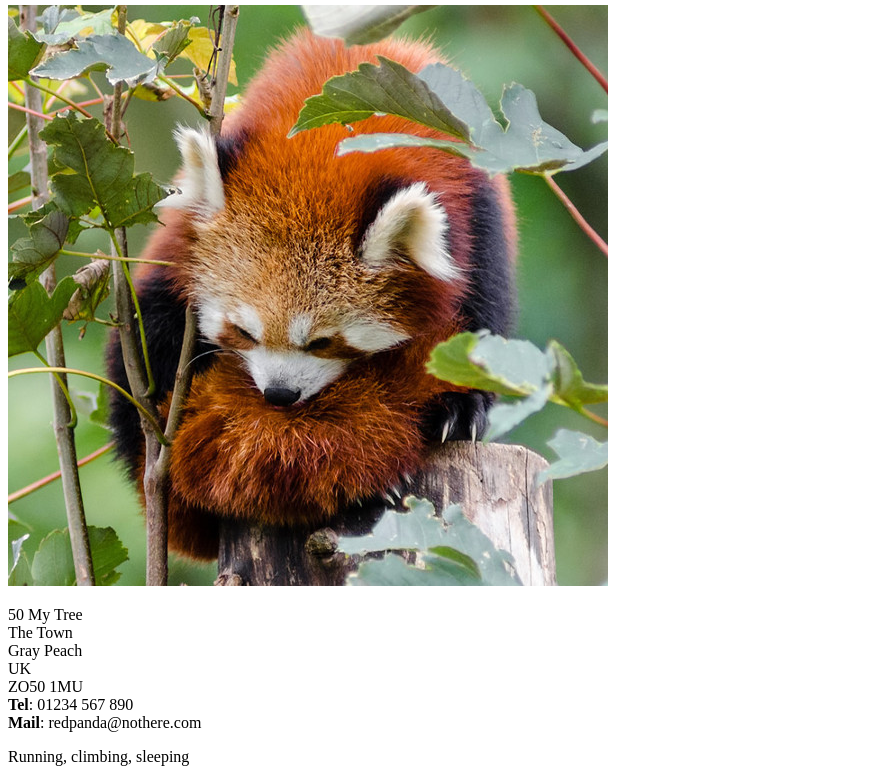
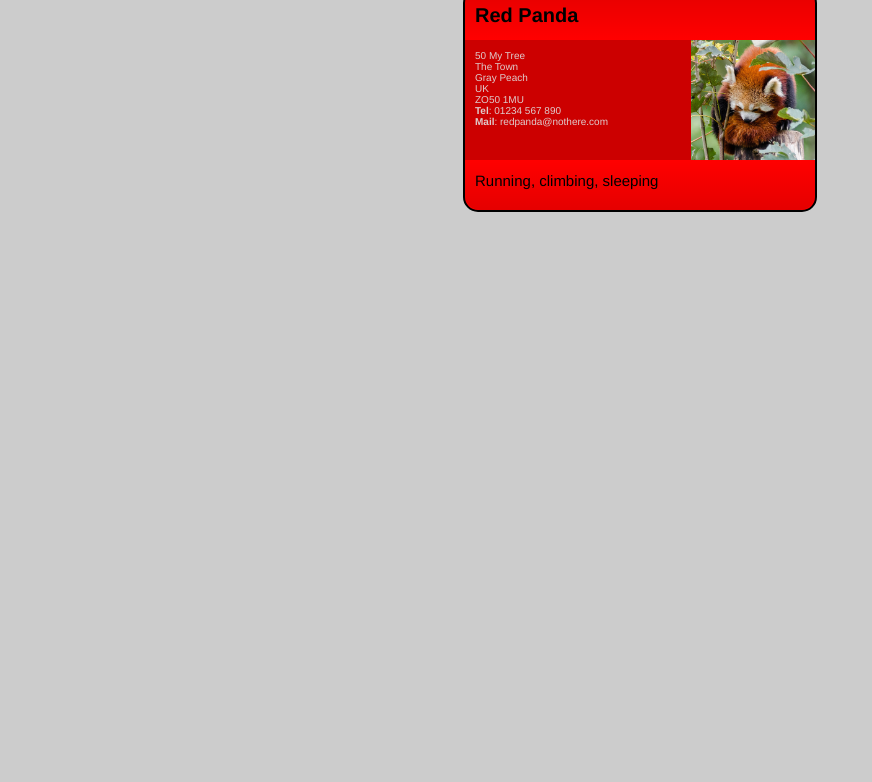
Before and after one commit to CalciumCat/MDN_assessments, a plain HTML site: page basic_css/index.html in a window 1280 px wide. Shown: the part 62-844 px from the top of the page, without its empty margins (0-872 px from the left). After the commit the page ends 800 px from the top, so only its background shows below. Drawn offline with Linux system fonts and the light colour scheme.

Commit message:
Uses CSS to create a card

```diff
--- a/basic_css/index.html
+++ b/basic_css/index.html
@@ -3,6 +3,7 @@
   <head>
     <meta charset="utf-8">
     <title>Fundamental CSS comprehension</title>
+    <link rel="stylesheet" href="styles/master.css">
   </head>
   <body>
 
@@ -11,7 +12,7 @@
       <h2>Red Panda</h2>
     </header>
     <article>
-      <img src="images\red-panda600_portrait.jpg" alt="A picture of Red Panda - a red panda on a tree">
+      <img src="images/red-panda400.jpg" alt="A picture of Red Panda - a red panda on a tree">
       <p>50 My Tree</br>
          The Town<br>
          Gray Peach<br>
--- a/basic_css/styles/master.css
+++ b/basic_css/styles/master.css
@@ -1,3 +1,4 @@
+/* General page styles */
 body {
   margin: 0;
 }
@@ -8,35 +9,60 @@ html {
   background-color: #ccc;
 }
 
-/* Selectors to be matched up with rulesets */
-
-.card article img
-.card footer
-.card header
-.card
-
-/* Rulesets to be matched up with selectors */
-
-{
+/* Card style */
+.card {
   width: 35em;
   height: 22em;
   margin: 5em auto;
-  background-colour: red;
+  background-color: red;
   border: 0.2em solid black;
   border-radius: 1.5em;
 }
 
-{
+.card h2, .card p {
+  margin: 0;
+}
+
+
+/* Header and footer */
+.card header, .card footer {
+  height: 3em;
+  padding: 1em;
+}
+
+.card header {
   background-image: linear-gradient(to bottom,rgba(0,0,0,0.1), rgba(0,0,0,0));
   border-radius: 1.5em 1.5em 0 0;
 }
 
-{
+.card footer {
   background-image: linear-gradient(to bottom,rgba(0,0,0,0), rgba(0,0,0,0.1));
   border-radius: 0 0 1.5em 1.5em;
 }
 
-{
-  max-height: 100%
+.card header h2 {
+  font-size: 2em;
+  line-height: 1.5em;
+}
+
+.card footer p {
+  font-size: 1.5em;
+  line-height: 1.5em;
+}
+
+
+/* Article (main body of the card) */
+.card article {
+  height: 12em;
+  background-color: rgba(0, 0, 0, 0.2);
+}
+
+.card article img {
+  max-height: 100%;
   float: right;
 }
+
+.card article p {
+  color: rgb(225,225,225,0.9);
+  padding: 1em;
+}
```
Also changed, not shown: basic_css/images/red-panda400.jpg (added), basic_css/images/red-panda600_portrait.jpg (deleted).
